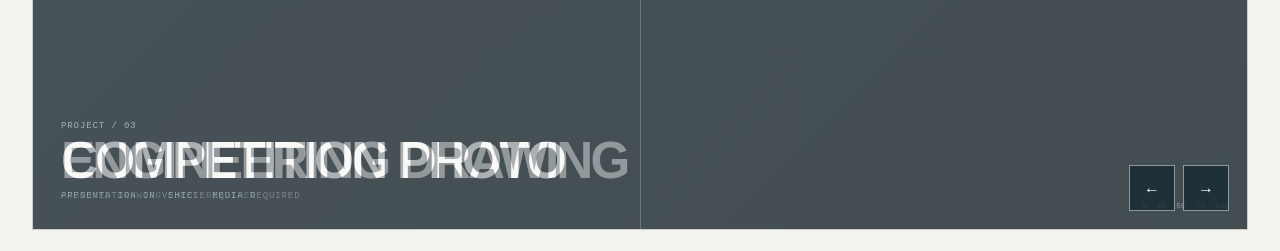
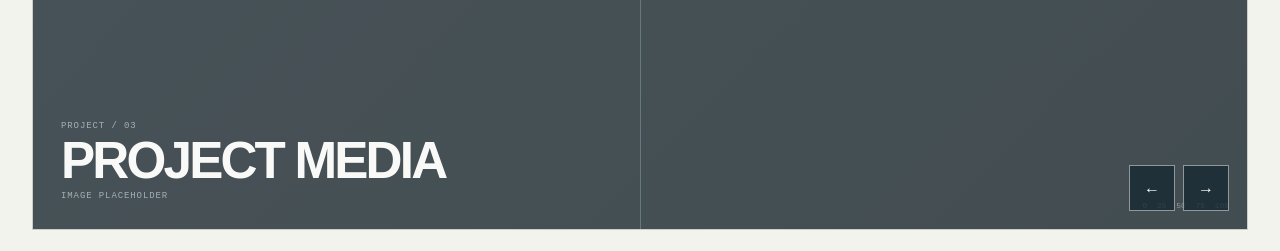
Before and after one commit to tquann207/tquan207.portfolio, a Next.js app: page /projects/f-race in a window 1280 px wide. Shown: the part 1240-1491 px from the top of the page. Built offline with nearby package versions, Linux system fonts and the light colour scheme; no server answers.

Commit message:
Refactor media mapping for project case study

```diff
--- a/components/project-case-study.tsx
+++ b/components/project-case-study.tsx
@@ -12,15 +12,15 @@ export function ProjectCaseStudy({ project }: { project: Project }) {
   const next = projects[(currentIndex + 1) % projects.length];
 
   const mediaSlides: ProjectMediaSlide[] = project.media?.length
-    ? project.media.map((media, index) => ({
+    ? project.media.map((media) => ({
         src: media.src,
         alt: media.alt,
-        label: media.label ?? `PROJECT IMAGE ${String(index + 1).padStart(2, "0")}`,
+        label: "PROJECT MEDIA",
       }))
-    : project.sections.map((section, index) => ({
-        alt: `${project.title}: ${section.mediaLabel ?? `project image ${index + 1}`}`,
-        label: section.mediaLabel ?? `PROJECT IMAGE ${String(index + 1).padStart(2, "0")}`,
-        hint: section.mediaHint,
+    : project.sections.map((_, index) => ({
+        alt: `${project.title} project image ${index + 1}`,
+        label: "PROJECT MEDIA",
+        hint: "IMAGE PLACEHOLDER",
       }));
 
   return (
```
